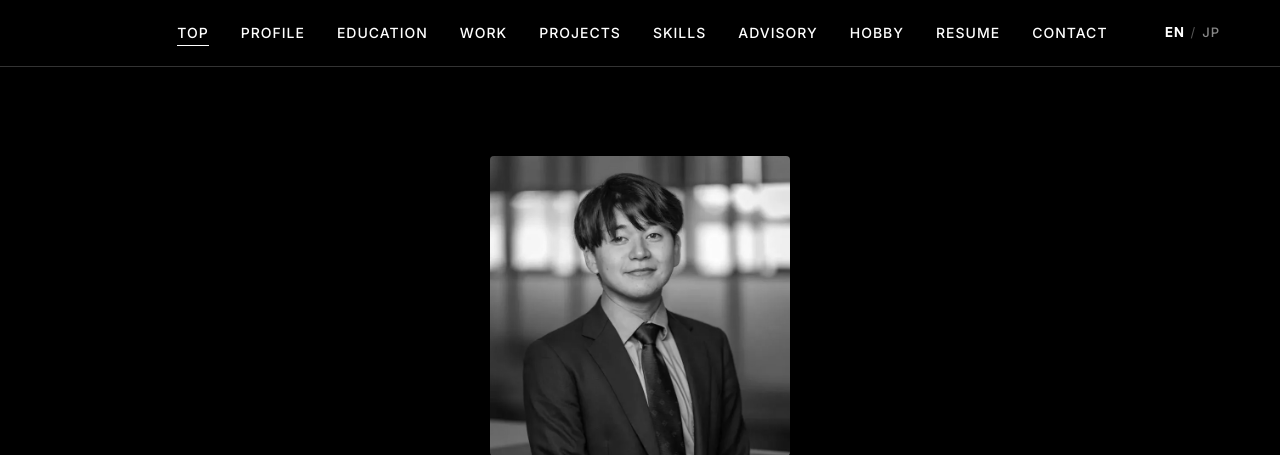
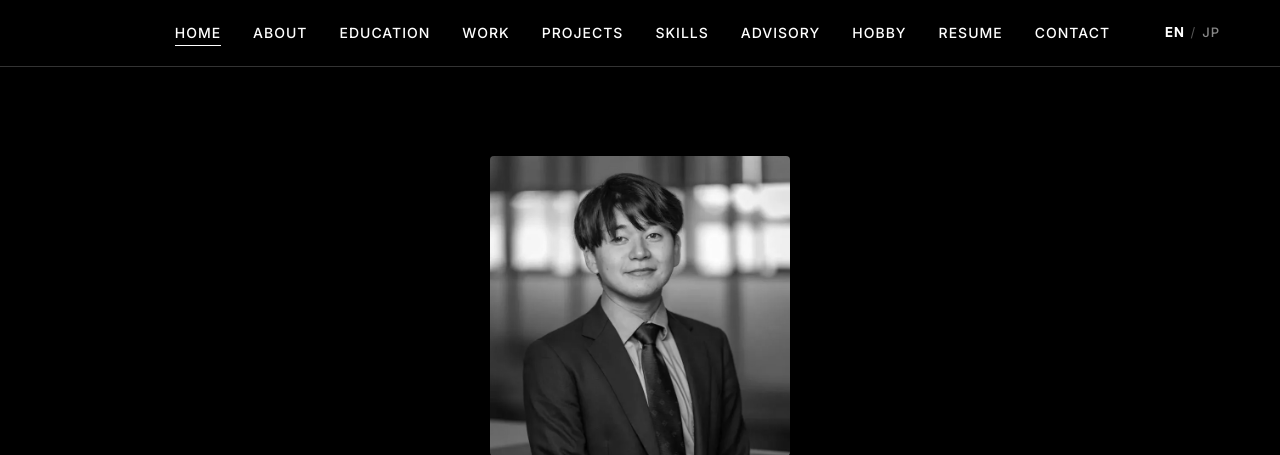
Before and after one commit to cer-apple/portfolio, a Django app: page /en/ in a window 1280 px wide. Shown: the top 455 px of the page. Run offline with Django 5.2, Linux system fonts and the light colour scheme.

Commit message:
Rename TOP/PROFILE nav to HOME/ABOUT to match assignment spec
The professor's required-pages list uses Home Page and About Page, so
align the navigation labels and route names. The home page stays at /,
and /profile/ moves to /about/. /profile/ and /top/ now 301-redirect to
their new URLs so any previously shared links keep resolving.

Renames:
- top.html -> home.html, profile.html -> about.html
- views.top -> views.home, views.profile -> views.about
- URL names 'top' / 'profile' -> 'home' / 'about'
- nav labels TOP / PROFILE -> HOME / ABOUT (JA: ホーム / 私について)

Co-Authored-By: Claude Opus 4.7 (1M context) <noreply@anthropic.com>

```diff
--- a/main/urls.py
+++ b/main/urls.py
@@ -1,9 +1,14 @@
 from django.urls import path
+from django.views.generic import RedirectView
+
 from . import views
 
 urlpatterns = [
-    path('', views.top, name='top'),
-    path('profile/', views.profile, name='profile'),
+    path('', views.home, name='home'),
+    path('about/', views.about, name='about'),
+    # 301 redirects for the old paths so previously shared links keep working.
+    path('top/', RedirectView.as_view(pattern_name='home', permanent=True)),
+    path('profile/', RedirectView.as_view(pattern_name='about', permanent=True)),
     path('education/', views.education, name='education'),
     path('work/', views.work, name='work'),
     path('projects/', views.projects, name='projects'),
--- a/main/views.py
+++ b/main/views.py
@@ -12,14 +12,14 @@ from .models import Project, Skill
 logger = logging.getLogger(__name__)
 
 
-def top(request):
+def home(request):
     """Home page view"""
-    return render(request, 'top.html')
+    return render(request, 'home.html')
 
 
-def profile(request):
-    """Profile page view"""
-    return render(request, 'profile.html')
+def about(request):
+    """About page view"""
+    return render(request, 'about.html')
 
 
 def education(request):
--- a/templates/404.html
+++ b/templates/404.html
@@ -10,7 +10,7 @@
         {% blocktrans %}The page you're looking for doesn't exist or has been moved.{% endblocktrans %}
     </p>
     <div class="error-actions">
-        <a href="{% url 'top' %}" class="resume-btn resume-btn--primary">{% trans "Back to Home" %}</a>
+        <a href="{% url 'home' %}" class="resume-btn resume-btn--primary">{% trans "Back to Home" %}</a>
         <a href="{% url 'projects' %}" class="resume-btn resume-btn--secondary">{% trans "View Projects" %}</a>
     </div>
 </div>
--- a/templates/base.html
+++ b/templates/base.html
@@ -35,8 +35,8 @@
         <div class="nav-container">
             <div class="nav-spacer" aria-hidden="true"></div>
             <ul class="nav-menu">
-                <li><a href="{% url 'top' %}" class="nav-link{% if active == 'top' %} active{% endif %}">{% trans "TOP" %}</a></li>
-                <li><a href="{% url 'profile' %}" class="nav-link{% if active == 'profile' %} active{% endif %}">{% trans "PROFILE" %}</a></li>
+                <li><a href="{% url 'home' %}" class="nav-link{% if active == 'home' %} active{% endif %}">{% trans "HOME" %}</a></li>
+                <li><a href="{% url 'about' %}" class="nav-link{% if active == 'about' %} active{% endif %}">{% trans "ABOUT" %}</a></li>
                 <li><a href="{% url 'education' %}" class="nav-link{% if active == 'education' %} active{% endif %}">{% trans "EDUCATION" %}</a></li>
                 <li><a href="{% url 'work' %}" class="nav-link{% if active == 'work' %} active{% endif %}">{% trans "WORK" %}</a></li>
                 <li><a href="{% url 'projects' %}" class="nav-link{% if active == 'projects' or active == 'project_detail' %} active{% endif %}">{% trans "PROJECTS" %}</a></li>
```
Also changed, not shown: locale/ja/LC_MESSAGES/django.po, templates/about.html (renamed from templates/profile.html), templates/home.html (renamed from templates/top.html).
